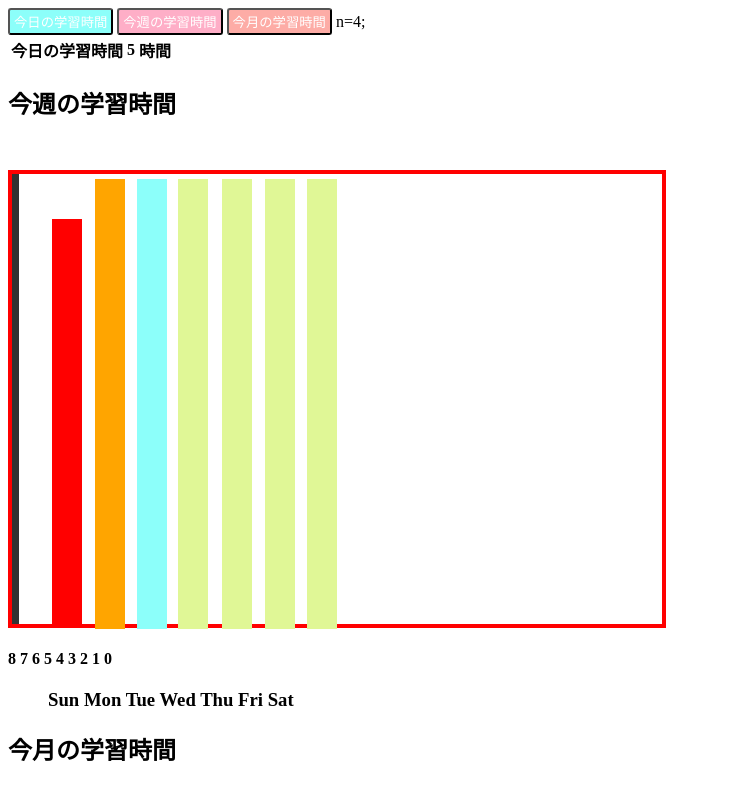
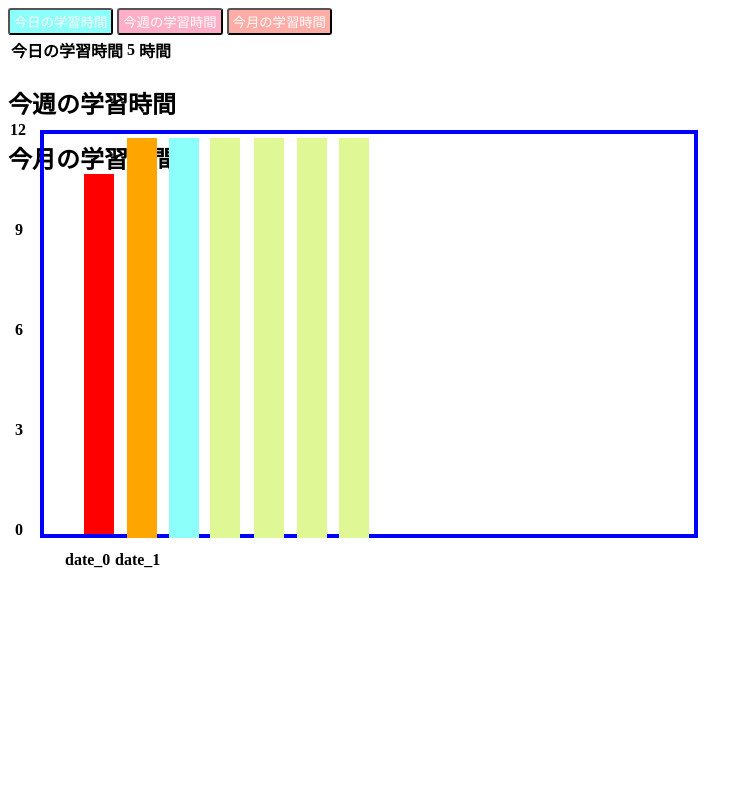
Before and after one commit to tomoyaima/hackathon_B, a plain HTML site: page page/html/time.html in a window 1280 px wide. Shown: the whole page, without its empty margins (0-753 px from the left). Drawn offline with nearby package versions, Linux system fonts and the light colour scheme.

Commit message:
テスト

```diff
--- a/page/css/time.css
+++ b/page/css/time.css
@@ -14,12 +14,6 @@
 }
 
 
-/*
-.container {
-    width: 80%;
-    margin: 15px auto;
-  }
-*/
 
 
 /*今日*/
@@ -31,24 +25,76 @@
 body{background: $bg-color; color; $clolr-letter;}
 */
 
-.box{
-    position: relative;
-    display: block;
-    border: solid 4px red;
 
-    margin-top: 4%;
-    width: 650px;
-    height: 450px;
-    background: none;
+/*横軸*/
+.num12{
+    position:absolute;
+    top:100px; left:10px;
+}
+.num9{
+    position:absolute;
+    top:200px; left:15px;
+}
+.num6{
+    position:absolute;
+    top:300px; left:15px;
+}
+.num3{
+    position:absolute;
+    top:400px; left:15px;
+}
+.num0{
+    position:absolute;
+    top:500px; left:15px;
+}
+.date0{
+    position:absolute;
+    top:30px; left:50px;
+}
+.date1{
+    position:absolute;
+    top:30px; left:100px;
+}
+.date2{
+    position:absolute;
+    top:30px; left:50px;
+}
+.date3{
+    position:absolute;
+    top:30px; left:100px;
+}
+.date4{
+    position:absolute;
+    top:30px; left:50px;
+}
+.date5{
+    position:absolute;
+    top:30px; left:100px;
+}
+.date6{
+    position:absolute;
+    top:30px; left:50px;
 }
 
-/*$color-letter: rgba(136,14,79,0.9);
 
-$num-10: rgba(224,247,150,1);
-$num-20: rgba(178,235,242,1);
-*/
 
-.num-bar{
+.box{
+    position: absolute;
+    display: block;
+    border: solid 4px blue;
+
+/*    margin-top: 4%;*/
+    width: 650px;
+    height: 400px;
+    background: none;
+    top:-370px; left:25px;
+
+}
+
+
+
+/*棒グラフ*/
+.graph-1{
     position:absolute;
     top: 0%;
     left: 0%;
@@ -56,7 +102,7 @@ $num-20: rgba(178,235,242,1);
     height: 100%;
     background-color: rgba(50,50,50,10)/*$color-letter*/;
 }
-.num-bar-10{
+.num-bar-0{
     position:absolute;
     top: 10%;
     left: 40px;
@@ -66,7 +112,7 @@ $num-20: rgba(178,235,242,1);
 
     animation: graph-1 3s -1;
 }
-.num-bar-20{
+.num-bar-1{
     position:absolute;
     top: 1%;
     left: 82.5px;
@@ -76,7 +122,7 @@ $num-20: rgba(178,235,242,1);
 
     animation: graph-1 3s -1;
 }
-.num-bar-30{
+.num-bar-2{
     position:absolute;
     top: 1%;
     left: 125px;
@@ -86,7 +132,7 @@ $num-20: rgba(178,235,242,1);
 
     animation: graph-1 3s -1;
 }
-.num-bar-40{
+.num-bar-3{
     position:absolute;
     top: 1%;
     left: 165.5px;
@@ -96,7 +142,7 @@ $num-20: rgba(178,235,242,1);
 
     animation: graph-1 3s -1;
 }
-.num-bar-50{
+.num-bar-4{
     position:absolute;
     top: 1%;
     left: 210px;
@@ -106,7 +152,7 @@ $num-20: rgba(178,235,242,1);
 
     animation: graph-1 3s -1;
 }
-.num-bar-60{
+.num-bar-5{
     position:absolute;
     top: 1%;
     left: 252.5px;
@@ -116,7 +162,7 @@ $num-20: rgba(178,235,242,1);
 
     animation: graph-1 3s -1;
 }
-.num-bar-70{
+.num-bar-6{
     position:absolute;
     top: 1%;
     left: 295px;
@@ -127,67 +173,8 @@ $num-20: rgba(178,235,242,1);
     animation: graph-1 3s -1;
 }
 
-/*.graph-1{
-    position: absolute;
-    top: 70%;
-    left: 5%;
-    width: 12%;
-    height: 30%;
-    background: $graph-1;
-}*/
 
 /*******************************/
-
-/*
-ul.graph li {
-    display: inline-block;
-    width: 150px;
-    text-align: center;
-}
-
-.bar1{
-    width: 40px;
-    height: calc(100px); calc()で計算可能
-    margin: 0 auto;
-    background-color: #cc0000;
-}
-.bar2{
-    width: 40px;
-    height: 40px;
-    margin: 0 auto;
-    background-color: #66cc00;
-}
-.bar3{
-    width: 40px;
-    height: 70px;
-    margin: 0 auto;
-    background-color: #0033ff;
-}
-.bar4{
-    width: 40px;
-    height: 70px;
-    margin: 0 auto;
-    background-color: #0033ff;
-}
-.bar5{
-    width: 40px;
-    height: 70px;
-    margin: 0 auto;
-    background-color: #0033ff;
-}
-.bar6{
-    width: 40px;
-    height: 70px;
-    margin: 0 auto;
-    background-color: #0033ff;
-}
-.bar7{
-    width: 40px;
-    height: 70px;
-    margin: 0 auto;
-    background-color: #0033ff;
-}
-*/
 
 
 
--- a/page/html/time.html
+++ b/page/html/time.html
@@ -17,8 +17,6 @@ month
 <head>
     <meta charset="UTF-8">
     <meta name="viewport" content="width=device-width, initial-scale=1.0">
-<!--    <link rel="stylesheet" type="text/css" href="time.css" />  --> <!---元々-->
-<!--    <link rel="stylesheet" href="../static/css/time.css"> -->
     <link rel="stylesheet" href="../css/time.css">
 <title>Document</title>
 </head>
@@ -31,16 +29,8 @@ month
     <input type="button" class="btn" id="pink_btn" value="今週の学習時間" />
     <input type="button" class="btn" id="yellow_btn" value="今月の学習時間" />
 
-<!--    <div class="container">
-        <h2>Chart.js — Bar Chart Demo</h2>
-        <div>
-          <canvas id="myChart"></canvas>
-        </div>
-      </div>
--->
 
 
-n=4;
 <!--今日-->
 <div class="container">
     <table>
@@ -51,96 +41,56 @@ n=4;
     </table>
 </div>
 
-<!--
-document.write("<table>");
-    <script>
-    <table>
-    document.write("<tr><th>" + "順位" + "</th><th>"  +"ID"+ "</th><th>" +"point"  + "</th></tr>");
-</table>
-</script>
-document.write("</table>");
-
-<h2 class="title"> 今日の学習時間 </h2>
-<h3 class="title"> n </h3>
-<h3 class="title"> 時間 </h3>
--->
 
 
 <!--今週-->
+<div class="week">
 <h2 class="title"> 今週の学習時間 </h2>
 
-<div class="box">
-    <div class="num-bar">
-        <div class="num-bar-10"></div>
-        <div class="num-bar-20"></div>
-        <div class="num-bar-30"></div>
-        <div class="num-bar-40"></div>
-        <div class="num-bar-50"></div>
-        <div class="num-bar-60"></div>
-        <div class="num-bar-70"></div>
-    </div>
+<!--.clear{
+    clear: both;
+    background-color: #fere;
+}-->
 
-<!--    <div class="graph-1"></div>
-    <div class="graph-2"></div>
-    <div class="graph-3"></div>
-    <div class="graph-4"></div>
-    <div class="graph-5"></div>
-    <div class="graph-6"></div>
-    <div class="graph-7"></div>
 
-    <div class="line-0"></div>
-    <div class="line-10"></div>
-    <div class="line-20"></div>
-    <div class="line-30"></div>
-    <div class="line-40"></div>
--->
+<div class="num12">
+    <h4>12</h4>
+</div>
+<div class="num9">
+    <h4>9</h4>
+</div>
+<div class="num6">
+    <h4>6</h4>
+</div>
+<div class="num3">
+    <h4>3</h4>
+</div>
+<div class="num0">
+    <h4>0</h4>
 
+<div class="date0">
+    <h4>date_0</h4><!--今日-->
+</div>
+<div class="date1">
+    <h4>date_1</h4><!--今日-->
 </div>
 
 
-<!----->
-<h4>    8 7 6 5 4 3 2 1 0</h4>
 
-<!--
-<li>
-    <div class="bar"></div>
-    <h4>    8 7 6 5 4 3 2 1 0</h4>
-</li>
--->
+    <div class="box">
+    <!--    padding: 3px 10px;-->
+        <div class="num-bar">
+            <div class="num-bar-0"></div>
+            <div class="num-bar-1"></div>
+            <div class="num-bar-2"></div>
+            <div class="num-bar-3"></div>
+            <div class="num-bar-4"></div>
+            <div class="num-bar-5"></div>
+            <div class="num-bar-6"></div>
+        </div>
+    </div>
+</div>
 
-<!--<ul class="graph">-->
-<ul class="graph">
-<!--    <li>
-        <div class="bar"></div>-->
-        <h3>    Sun  Mon  Tue  Wed  Thu  Fri Sat</h3>
-<!--    </li>-->
-<!--    <li>
-        <div class="bar"></div>
-        <p>月曜</p>
-    </li>
-    <li>
-        <div class="bar"></div>
-        <p>火曜</p>
-    </li>
-    <li>
-        <div class="bar"></div>
-        <p>水曜</p>
-    </li>
-    <li>
-        <div class="bar"></div>
-        <p>木曜</p>
-    </li>
-    <li>
-        <div class="bar"></div>
-        <p>金曜</p>
-    </li>
-    <li>
-        <div class="bar"></div>
-        <p>土曜</p>
-    </li>
--->
-</ul>
-<!--</ul>-->
 
 
 <!--今月-->
```
Also changed, not shown: page/html/rank.html (+10 -113 lines).
